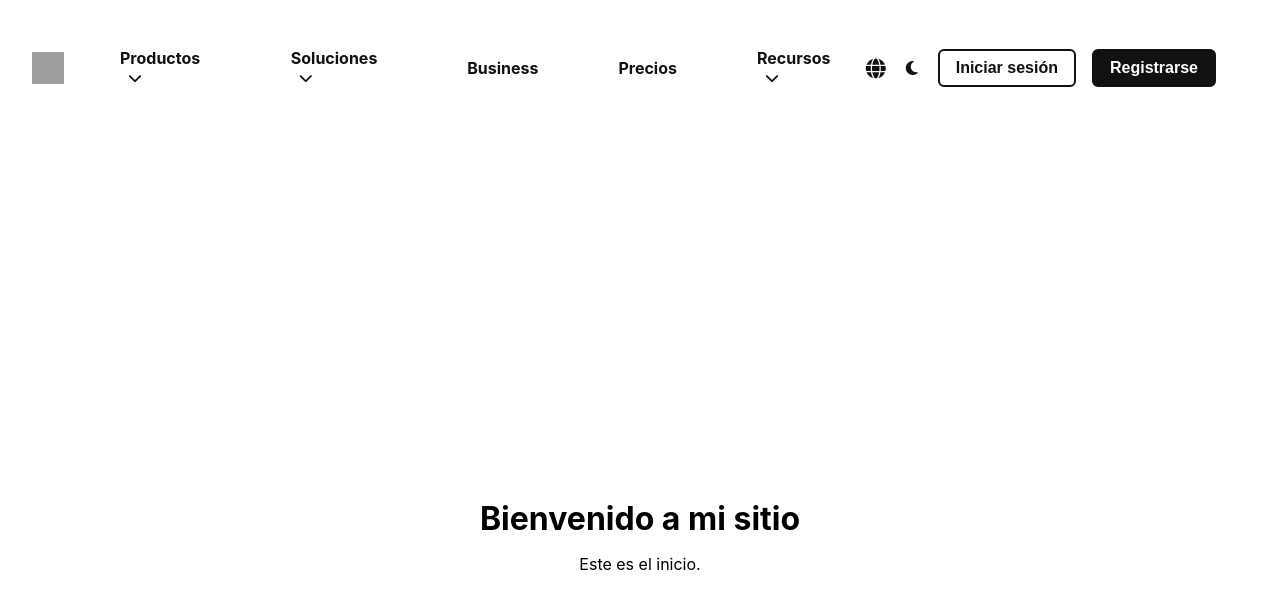
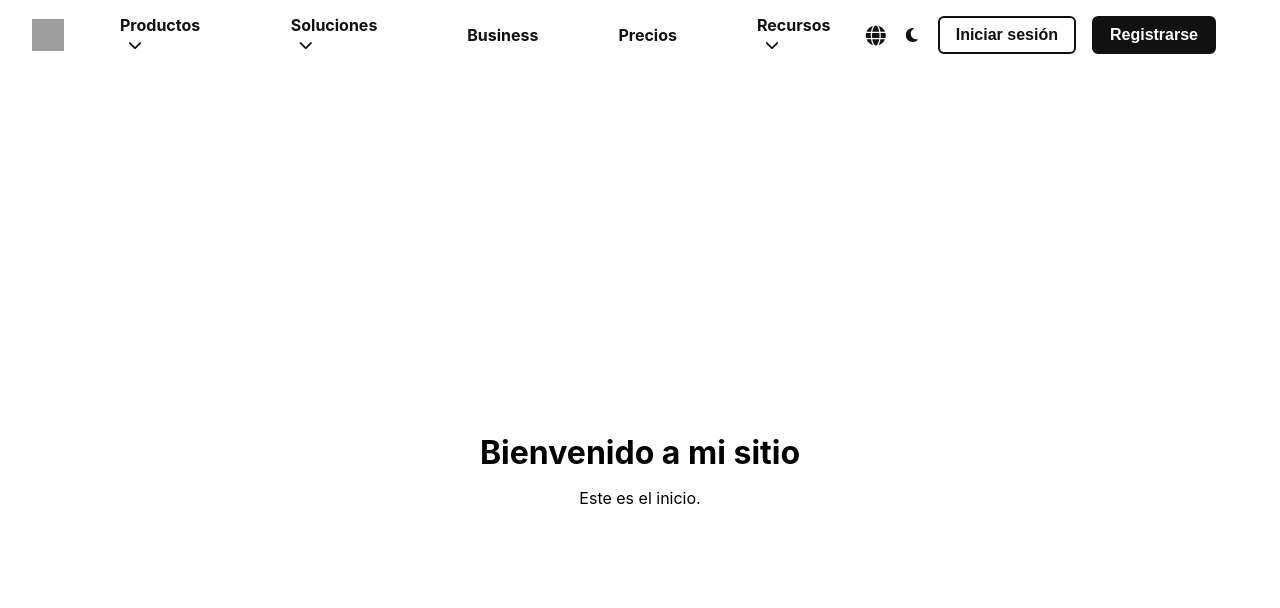
Before and after one commit to ivanagbarreto/barradenavegacion, a React (Vite) app: page / in a window 1280 px wide. Shown: the top 608 px of the page. Built offline with nearby package versions, Linux system fonts and the light colour scheme; grey boxes are pictures that could not be loaded.

Commit message:
ajustes css dark mode

```diff
--- a/src/components/Navbar/Navbar.module.css
+++ b/src/components/Navbar/Navbar.module.css
@@ -167,7 +167,7 @@
   }
   .buttonLogin {
     padding: 0.5rem 1rem;
-    border: 2px solid var(--black-color);
+    border: 2px solid var(--text-color);
     display: inline-block;
     background-color: var(--base-color);
     color: var(--text-color);
--- a/src/index.css
+++ b/src/index.css
@@ -6,13 +6,13 @@
   --black-color: #111111;
   --border-radius: 0.5em;
   --white-color: #ffffff;
-}
-.light-mode{
+
   --text-color: #111111;
   --base-color: #ffffff;
   --hover-color: #f0f0f0;
   --line-color: #d3d3d3;
   --secondary-text-color: #666666;
+  --navbar-height:70px;
 }
 
 .dark-mode {
```
